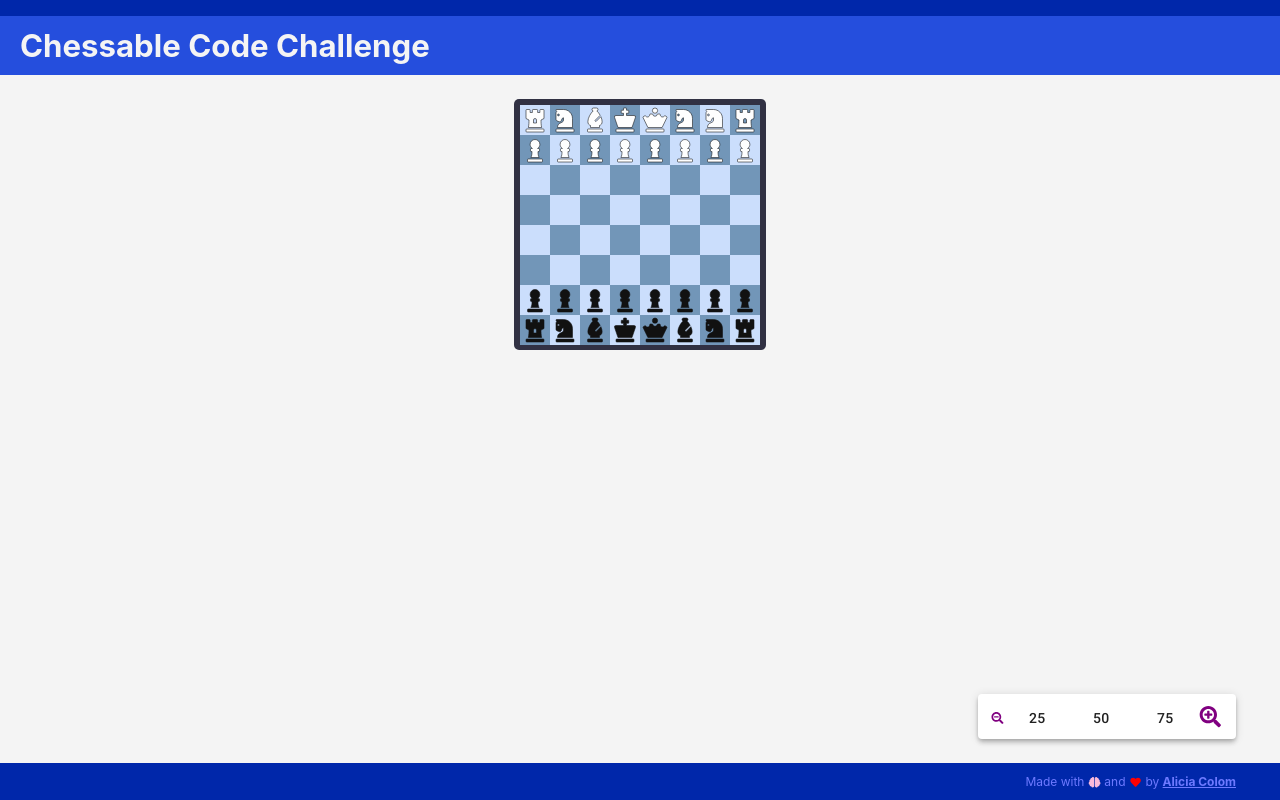
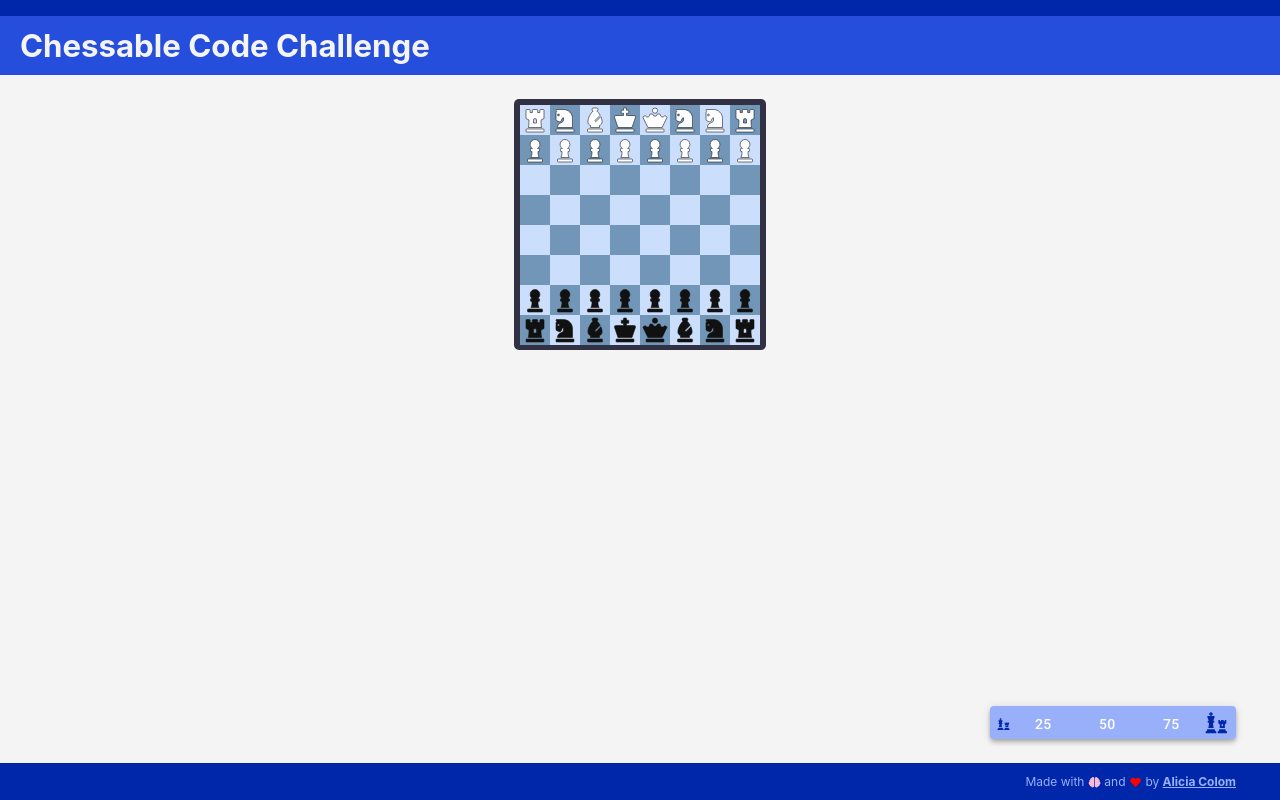
Before and after one commit to alicia-colom/chessable-code-challenge, a React (Create React App) app: page / in a window 1280 px wide. Built offline with nearby package versions, Linux system fonts and the light colour scheme.

Commit message:
Add Mui classes in slider component && Change primary light color for better visualization & Refactor where it appears

```diff
--- a/src/components/footer/Footer.css
+++ b/src/components/footer/Footer.css
@@ -13,10 +13,10 @@
 .footerText {
   padding-right: 2.75rem;
   font-size: clamp(0.625rem, 0.2rem + 1vw, 0.75rem);
-  color: #6d7aff; /* colorPrimaryLight  */
+  color: #98aff9; /* colorPrimaryLight  */
 }
 
 .footerCredits {
   font-weight: bold;
-  color: #6d7aff; /* colorPrimaryLight  */
+  color: #98aff9; /* colorPrimaryLight  */
 }
--- a/src/components/slider/Slider.css
+++ b/src/components/slider/Slider.css
@@ -1,9 +1,9 @@
-.zoomIcon {
+/* .zoomIcon {
 }
 
 .sliderContainer {
   width: fit-content;
-  padding: 0.75rem;
+  padding: 0.375rem;
   margin: 1.5rem 2.75rem 0 0;
   position: fixed;
   right: 0;
@@ -13,4 +13,4 @@
 .slideButton {
   height: 1rem;
   width: 1rem;
-}
+} */
--- a/src/components/slider/Slider.jsx
+++ b/src/components/slider/Slider.jsx
@@ -1,11 +1,34 @@
 import React from "react";
 import PropTypes from "prop-types";
 import "./Slider.css";
-import * as Mui from '@material-ui/core';
+import * as constants from "../../utils/constants";
+import * as Mui from "@material-ui/core";
 // import { makeStyles, Paper, Slider, Button } from "@material-ui/core/";
 import { FontAwesomeIcon } from "@fortawesome/react-fontawesome";
 
+const useStyles = Mui.makeStyles({
+  zoomIcon: {
+    color: constants.colorPrimaryDark,
+  },
+  sliderContainer: {
+    width: "fit-content",
+    padding: "0.375rem",
+    margin: "1.5rem 2.75rem 0 0",
+    position: "fixed",
+    right: 0,
+    bottom: "clamp(3rem, 3rem + 1vw, 5rem)",
+    backgroundColor: constants.colorPrimaryLight,
+  },
+  slideButton: {
+    height: "1rem",
+    width: "1rem",
+    color: constants.colorWhiter,
+  },
+});
+
 const Slider = ({ zoom, handleZoom }) => {
+  const cls = useStyles();
+
   const zoomIn = () => {
     if (zoom < 6) handleZoom(zoom * 2);
   };
@@ -16,32 +39,27 @@ const Slider = ({ zoom, handleZoom }) => {
 
   return (
     <>
-      <Mui.Paper elevation={4} className="sliderContainer">
+      <Mui.Paper elevation={4} className={cls.sliderContainer}>
         <FontAwesomeIcon
-          icon="search-minus"
+          icon="chess"
           fixedWidth
-          color="purple"
           size="xs"
-          className="zoomIcon"
+          className={cls.zoomIcon}
         />
-        <Mui.Button
-          className="slideButton"
-          onClick={() => zoomOut()}
-        >
+        <Mui.Button className={cls.slideButton} onClick={() => zoomOut()}>
           25
         </Mui.Button>
-        <Mui.Button className="slideButton" onClick={() => zoomIn()}>
+        <Mui.Button className={cls.slideButton} onClick={() => zoomIn()}>
           50
         </Mui.Button>
-        <Mui.Button className="slideButton" onClick={() => zoomIn()}>
+        <Mui.Button className={cls.slideButton} onClick={() => zoomIn()}>
           75
         </Mui.Button>
         <FontAwesomeIcon
-          icon="search-plus"
+          icon="chess"
           fixedWidth
           size="lg"
-          color="purple"
-          className="zoomIcon"
+          className={cls.zoomIcon}
         />
       </Mui.Paper>
     </>
--- a/src/utils/constants.js
+++ b/src/utils/constants.js
@@ -5,7 +5,7 @@ export const ranks = [1, 2, 3, 4, 5, 6, 7, 8];
 // COLORS:
 export const colorPrimary = "#254EDD";
 export const colorPrimaryDark = "#0027AA";
-export const colorPrimaryLight = "#6D7AFF";
+export const colorPrimaryLight = "#98aff9";
 export const colorSecondary = "#313143";
 export const colorSecondaryDark = "#0A081C";
 export const colorSecondaryLight = "#5B5A6B";
```
